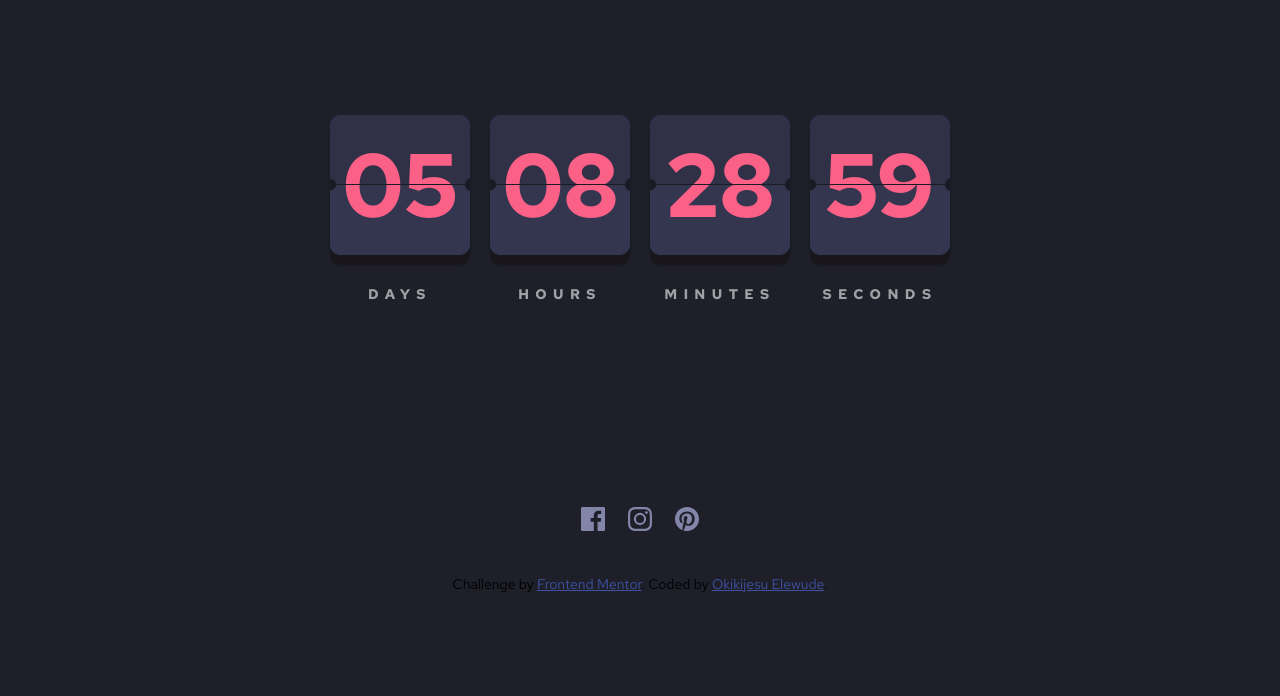
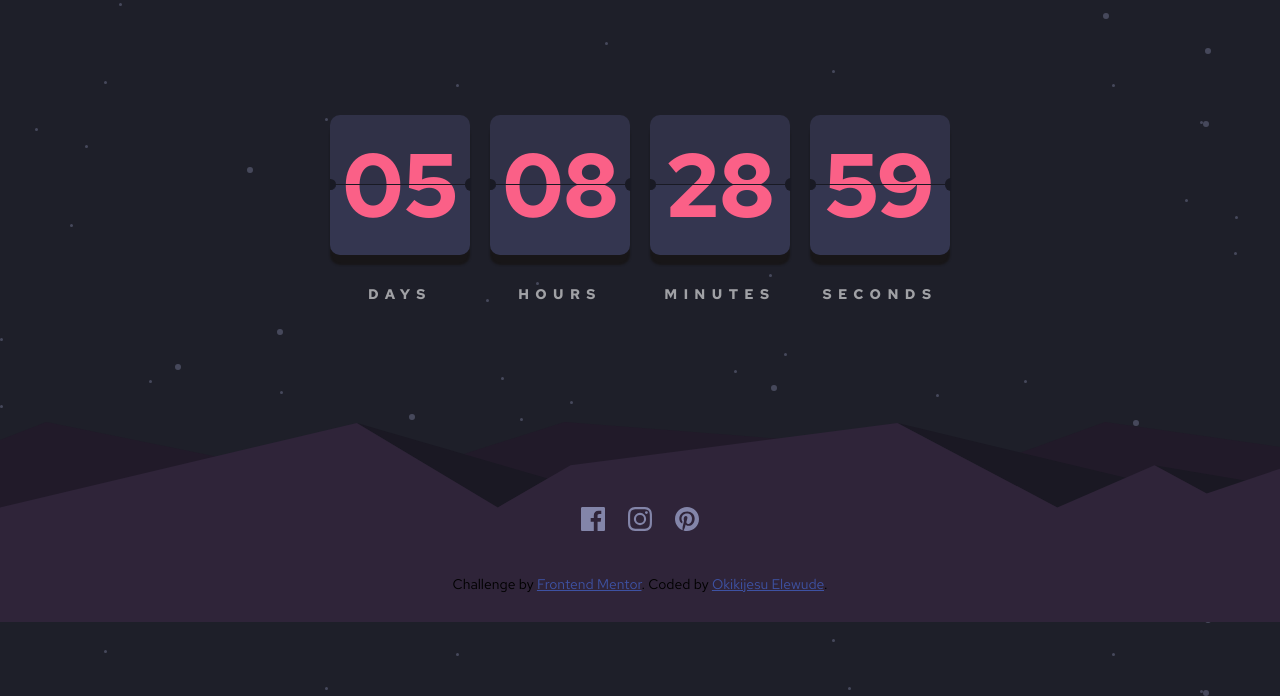
Before and after one commit to Helewud/Launch-Countdown-Timer, a plain HTML site: page index.html in a window 1280 px wide. Shown: the part 178-874 px from the top of the page. Drawn offline with Linux system fonts and the light colour scheme.

Commit message:
fixed a bug

```diff
--- a/css/style.css
+++ b/css/style.css
@@ -10,7 +10,7 @@ body {
 body {
     font-family: 'Red Hat Text', sans-serif;
     background-color: #1e1f29;
-    background-image: url("images/bg-stars.svg");
+    background-image: url("../images/bg-stars.svg");
 }
 
 h1 {
@@ -29,7 +29,7 @@ h1 {
     position: absolute;
     bottom: 0;
     height: 25%;
-    background-image: url("images/pattern-hills.svg");
+    background-image: url("../images/pattern-hills.svg");
     background-repeat: no-repeat;
     background-size: cover;
 }
```
